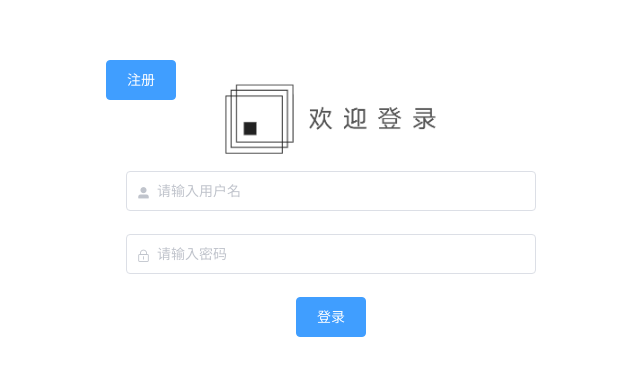
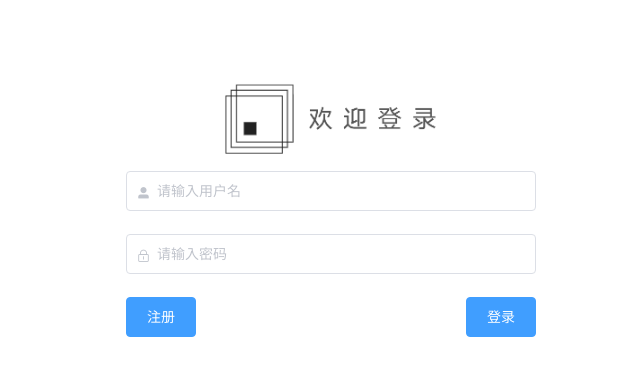
Before and after one commit to samulenzz/ReTool, a Vue app in the folder RequirementsManager-master/rm-client/: page /#/login in a window 1280 px wide. Shown: the part 190-566 px from the top of the page, without its empty margins (309-949 px from the left). Built offline with nearby package versions, Linux system fonts and the light colour scheme.

Commit message:
修复注册按钮的显示问题

```diff
--- a/RequirementsManager-master/rm-client/src/components/Login.vue
+++ b/RequirementsManager-master/rm-client/src/components/Login.vue
@@ -16,12 +16,15 @@
           <el-input v-model="loginForm.password" prefix-icon="el-icon-lock" placeholder="请输入密码" clearable type="password"></el-input>
         </el-form-item>
         <!-- 按钮 -->
-        <el-form-item class="login-buttons">
+        <el-form-item class="login-buttons" style="float:right;">
           <el-button type="primary" @click="login">登录</el-button>
+        </el-form-item>
+        <el-form-item class="login-buttons" style="float:left;">
+          <el-button type="primary" @click="handleRegister()">注册</el-button>
         </el-form-item>
       </el-form>
       <!-- 注册表单 -->
-      <el-button type="primary" @click="handleRegister()">注册</el-button>
+<!--       <el-button type="primary" @click="handleRegister()">注册</el-button>-->
     </div>
 
     <!-- 对话框区 -->
```
